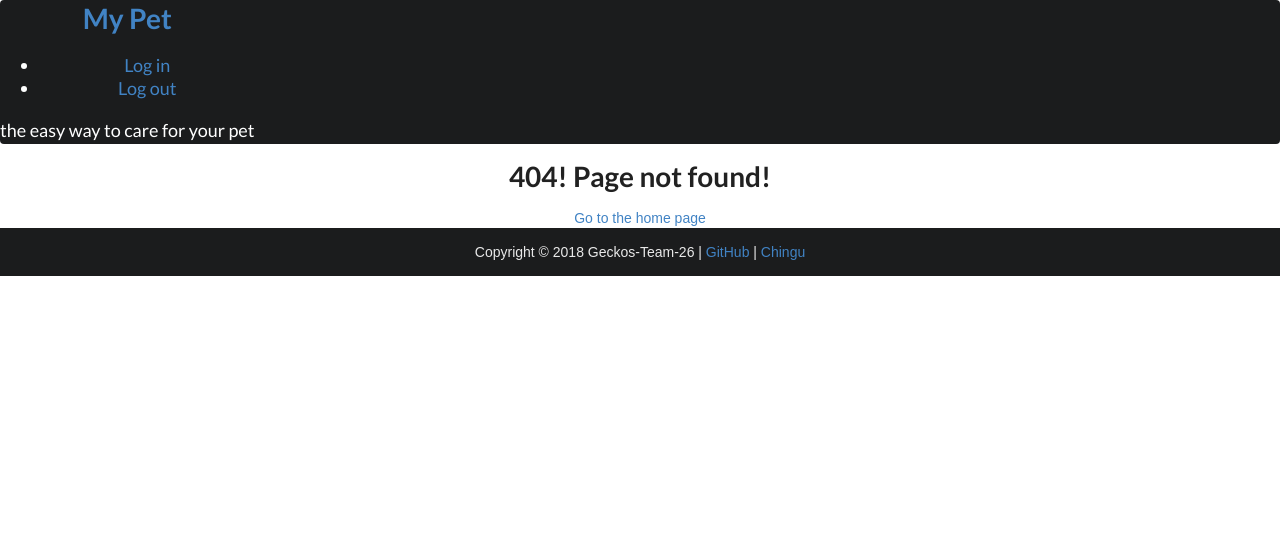
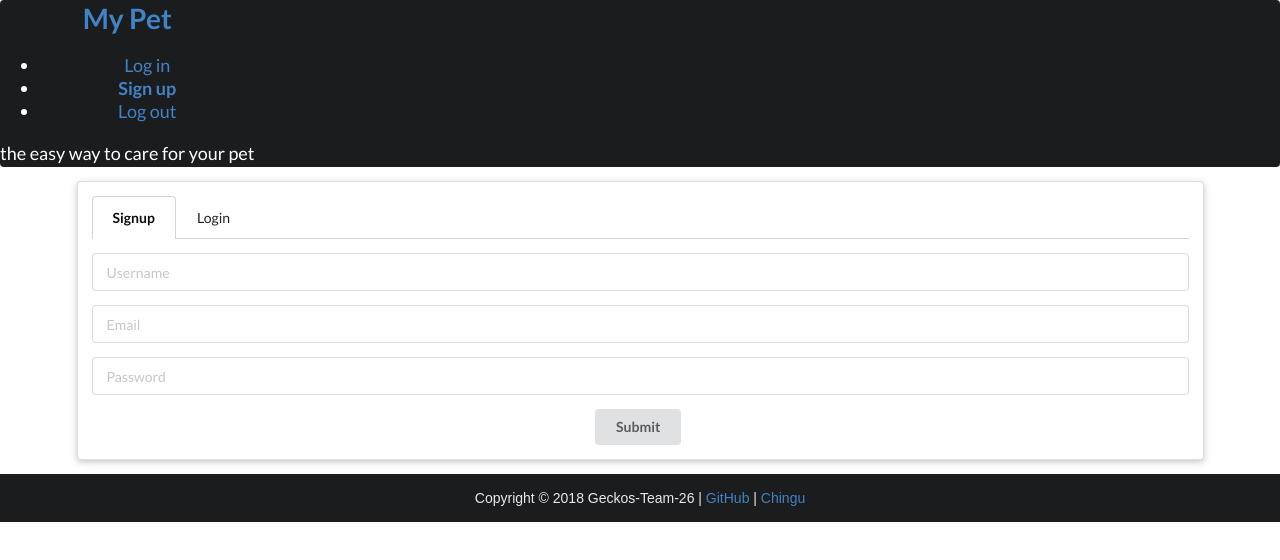
Before and after one commit to chingu-voyage4/Geckos-Team-26, a React (Create React App) app in the folder client/: page /signup in a window 1280 px wide. Before the commit this address had no page. Shown: the top 560 px of the page. Built offline with nearby package versions, Linux system fonts and the light colour scheme.

Commit message:
React router paths will now open the correct tab in userform

```diff
--- a/client/src/App.js
+++ b/client/src/App.js
@@ -19,7 +19,14 @@ class App extends Component {
           <Header />
           <Switch>
             <Route path="/" component={Main} exact />
-            <Route path="/login" component={UserForm} />
+            <Route
+              path="/login"
+              render={props => <UserForm activeItem="login" {...props} />}
+            />
+            <Route
+              path="/signup"
+              render={props => <UserForm activeItem="signup" {...props} />}
+            />
             <Route path="/profile" component={Profile} />
             <Route component={NotFound} />
           </Switch>
--- a/client/src/components/header/header.js
+++ b/client/src/components/header/header.js
@@ -16,6 +16,11 @@ const Header = () => (
           </NavLink>
         </li>
         <li>
+          <NavLink to="/signup" activeClassName="is-active">
+            Sign up
+          </NavLink>
+        </li>
+        <li>
           <NavLink to="/logout" activeClassName="is-active">
             Log out
           </NavLink>
--- a/client/src/components/userform/formmenu.js
+++ b/client/src/components/userform/formmenu.js
@@ -3,42 +3,23 @@ import React, { Component } from "react";
 class FormMenu extends Component {
   constructor() {
     super();
-    this.state = {
-      activeItem: "signup"
-    };
-    this.toggleForm = this.toggleForm.bind(this);
-  }
-
-  toggleForm() {
-    let { activeItem } = this.state;
-
-    if (activeItem === "signup") {
-      activeItem = "login";
-    } else {
-      activeItem = "signup";
-    }
-
-    this.setState({
-      activeItem
-    });
-    this.props.toggler();
   }
 
   render() {
     return (
       <div className="ui tabular menu">
         <a
-          onClick={this.toggleForm}
+          onClick={this.props.toggler}
           className={
-            this.state.activeItem === "signup" ? "item active" : "item"
+            this.props.activeItem === "signup" ? "item active" : "item"
           }
           role="button"
         >
           Signup
         </a>
         <a
-          onClick={this.toggleForm}
-          className={this.state.activeItem === "login" ? "item active" : "item"}
+          onClick={this.props.toggler}
+          className={this.props.activeItem === "login" ? "item active" : "item"}
           role="button"
         >
           Login
--- a/client/src/components/userform/userform.js
+++ b/client/src/components/userform/userform.js
@@ -4,19 +4,24 @@ import FormMenu from "./formmenu";
 import "./userform.css";
 
 class UserForm extends Component {
-  constructor() {
-    super();
+  constructor(props) {
+    super(props);
     this.state = {
       username: "",
       email: "",
       password: "",
-      activeItem: "signup"
+      activeItem: props.activeItem
     };
     this.handleWriting = this.handleWriting.bind(this);
     this.submit = this.submit.bind(this);
     this.toggleForm = this.toggleForm.bind(this);
   }
-
+  componentWillReceiveProps(nextProps) {
+    console.log(nextProps);
+    this.setState({
+      activeItem: nextProps.activeItem
+    });
+  }
   toggleForm() {
     let { activeItem } = this.state;
     if (activeItem === "signup") {
@@ -24,7 +29,6 @@ class UserForm extends Component {
     } else {
       activeItem = "signup";
     }
-
     this.setState({
       activeItem
     });
@@ -47,9 +51,13 @@ class UserForm extends Component {
   render() {
     return (
       <div className="ui container raised segment">
-        <FormMenu toggler={this.toggleForm} />
+        <FormMenu
+          toggler={this.toggleForm}
+          activeItem={this.state.activeItem}
+        />
         <div className="ui container">
           <form className="ui form">
+            {this.state.activeItem === "signup" ? (
               <div className="field">
                 <input
                   name="username"
@@ -59,7 +67,7 @@ class UserForm extends Component {
                   placeholder="Username"
                 />
               </div>
-            {this.state.activeItem === "signup" ? (
+            ) : null}
             <div className="field">
               <input
                 name="email"
@@ -69,7 +77,6 @@ class UserForm extends Component {
                 placeholder="Email"
               />
             </div>
-            ) : null}
             <div className="field">
               <input
                 name="password"
```
Lines whose indentation alone changed are shown as unchanged.
